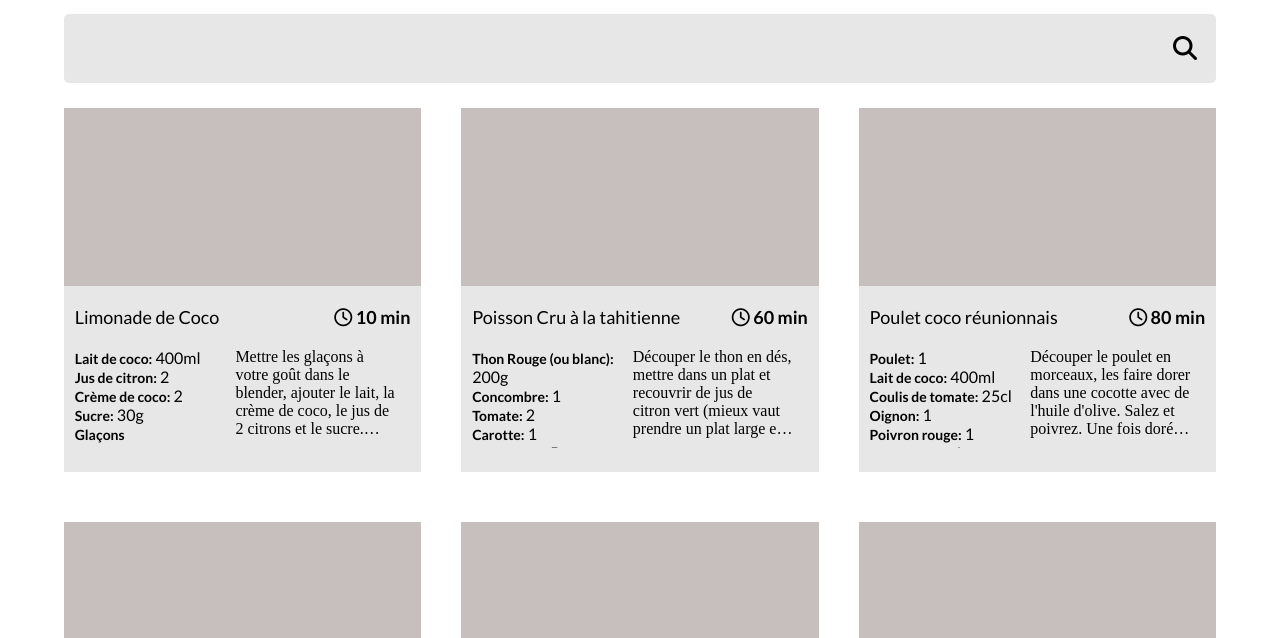
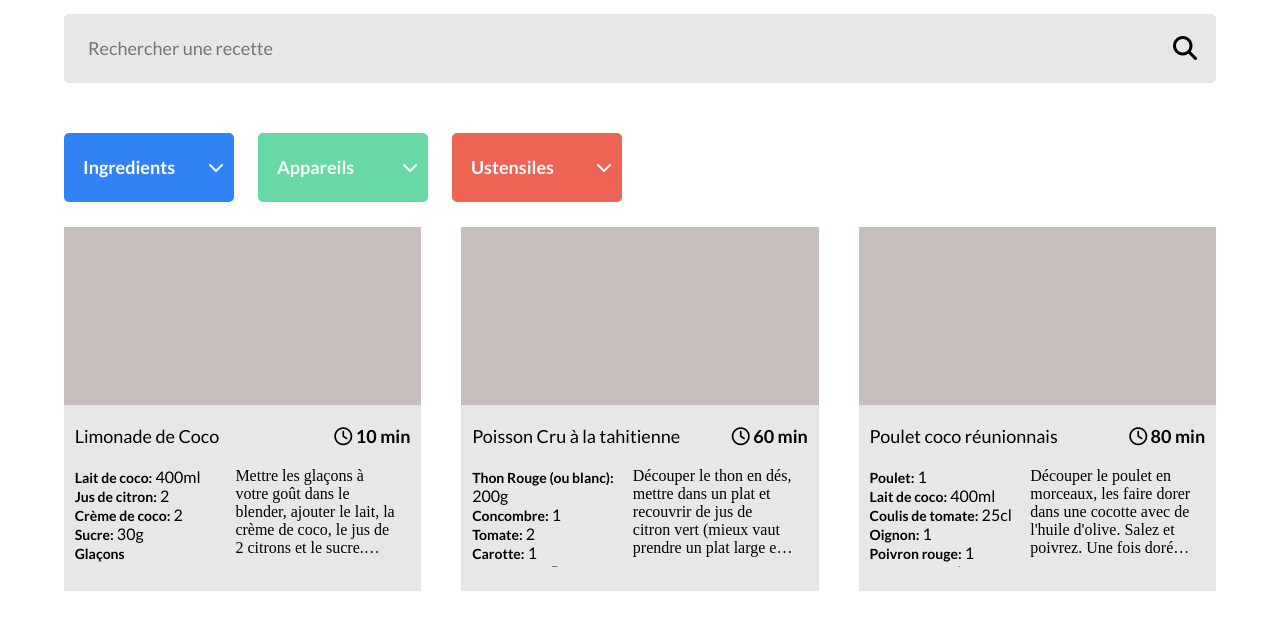
Before and after one commit to OrionFE/Projet-7, a plain HTML site: page index.html in a window 1280 px wide. Shown: the part 138-776 px from the top of the page. Drawn offline with Linux system fonts and the light colour scheme.

Commit message:
open/close filter

```diff
--- a/app.js
+++ b/app.js
@@ -13,7 +13,6 @@ async function getRecipes() {
 
 function displayRecipe() {
   const containerRecipe = document.querySelector(".recipe-container");
-  console.log(containerRecipe);
   recipes.forEach((recipe) => {
     const { name, time, ingredients, description } = recipe;
 
@@ -84,9 +83,63 @@ function displayRecipe() {
   });
 }
 
+function getAllIngredients() {
+  let ingredientsWithDuplicate = [];
+
+  recipes.forEach((item) => {
+    ingredientsWithDuplicate.push(item.ingredients[0].ingredient);
+  });
+
+  return [...new Set(ingredientsWithDuplicate)];
+}
+
+function getAllAppareils() {
+  let appareilsWithDuplicate = [];
+
+  recipes.forEach((item) => {
+    appareilsWithDuplicate.push(item.appliance);
+  });
+
+  return [...new Set(appareilsWithDuplicate)];
+}
+
+function getAllUstensiles() {
+  let ustensilesWithDuplicate = [];
+
+  recipes.forEach((item) => {
+    ustensilesWithDuplicate.push(item.ustensils[0]);
+  });
+
+  return [...new Set(ustensilesWithDuplicate)];
+}
+
+function openDropdown() {
+  const inputChevronDown = document.querySelectorAll(".fa-chevron-down");
+
+  inputChevronDown.forEach((chevronDown) => {
+    chevronDown.addEventListener("click", (e) => {
+      const input = e.target.previousElementSibling;
+
+      inputChevronDown.forEach((items) => {
+        items.previousElementSibling.classList.remove("input-open");
+      });
+
+      console.log(input.className);
+      if (input.className == "input opened") {
+        input.classList.remove("input-open");
+        input.classList.remove("opened");
+      } else {
+        input.classList.add("opened");
+        input.classList.add("input-open");
+      }
+    });
+  });
+}
+
 async function init() {
   await getRecipes();
   displayRecipe();
+  openDropdown();
 }
 
 init();
--- a/index.html
+++ b/index.html
@@ -30,12 +30,46 @@
 
         <div class="menu">
           <div class="search">
-            <input type="text" />
+            <input
+              type="text"
+              id="search-bar"
+              placeholder="Rechercher une recette"
+            />
             <i class="fa-solid fa-magnifying-glass"></i>
           </div>
 
           <div class="filters">
             <div class="selected-filters"></div>
+            <div class="input-container">
+              <input
+                type="text"
+                id="ingredients"
+                placeholder="Ingredients"
+                class="input"
+              />
+              <i class="fa-solid fa-chevron-down"></i>
+              <i class="fa-solid fa-chevron-up" style="display: none"></i>
+            </div>
+            <div class="input-container">
+              <input
+                type="text"
+                id="appareils"
+                placeholder="Appareils"
+                class="input"
+              />
+              <i class="fa-solid fa-chevron-down"></i>
+              <i class="fa-solid fa-chevron-up" style="display: none"></i>
+            </div>
+            <div class="input-container">
+              <input
+                type="text"
+                id="ustensiles"
+                placeholder="Ustensiles"
+                class="input"
+              />
+              <i class="fa-solid fa-chevron-down"></i>
+              <i class="fa-solid fa-chevron-up" style="display: none"></i>
+            </div>
           </div>
         </div>
       </header>
--- a/style.css
+++ b/style.css
@@ -31,10 +31,13 @@ h1 {
 
 .menu {
   width: 100%;
+}
+
+.search {
   position: relative;
 }
 
-.menu input {
+.search input {
   width: 100%;
   background: #e7e7e7;
   height: 69px;
@@ -45,12 +48,72 @@ h1 {
   border-radius: 5px;
 }
 
-.menu .fa-solid {
+.search .fa-solid {
   position: absolute;
   top: 50%;
   right: 19px;
   transform: translate(0, -50%);
   font-size: 24px;
+}
+
+.filters {
+  margin-top: 50px;
+}
+
+.filters .input {
+  width: 170px;
+  height: 69px;
+  font-family: "Lato", sans-serif;
+  color: white;
+  font-size: 18px;
+  font-weight: 700;
+}
+
+.filters .input::placeholder {
+  color: white;
+}
+
+.input-container {
+  position: relative;
+  display: inline-flex;
+  margin-right: 20px;
+}
+
+.input-container > i {
+  position: absolute;
+  top: 50%;
+  right: 10px;
+  transform: translate(0, -50%);
+  color: white;
+  cursor: pointer;
+}
+
+#ingredients {
+  background: #3282f7;
+  border: none;
+  border-radius: 5px;
+  padding-left: 19px;
+}
+
+#appareils {
+  background: #68d9a4;
+  border: none;
+  border-radius: 5px;
+  padding-left: 19px;
+}
+
+#ustensiles {
+  background: #ed6454;
+  border: none;
+  border-radius: 5px;
+  padding-left: 19px;
+}
+
+/* input toggle */
+
+.filters .input-open {
+  width: 40vw;
+  color: yellow;
 }
 
 .recipe-container {
@@ -108,9 +171,6 @@ h1 {
   overflow-y: hidden;
 }
 
-.card li {
-}
-
 .card .prep-container {
   width: 45%;
 }
```
